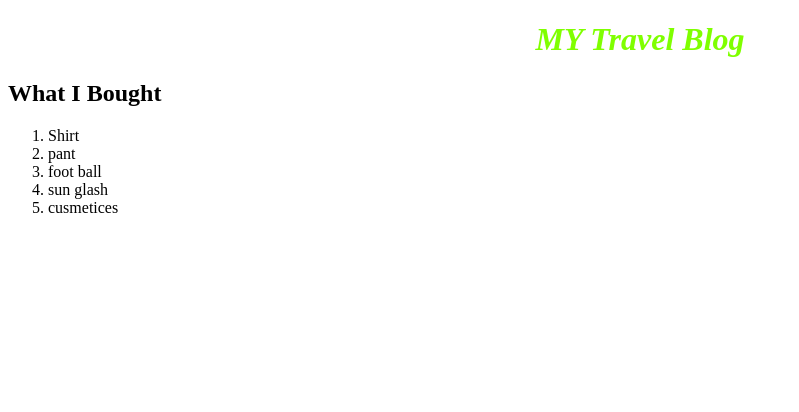
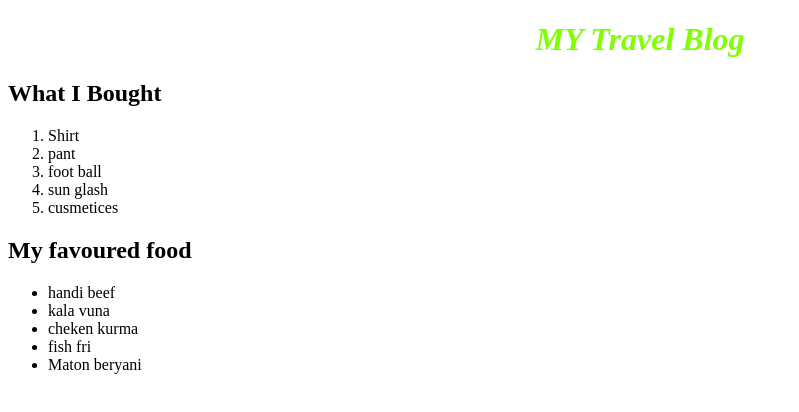
Before and after one commit to Imran7541/TASK-1-HTML, a plain HTML site: page index.html in a window 1280 px wide. Shown: the whole page, without its empty margins (0-799 px from the left). Drawn offline with Linux system fonts and the light colour scheme.

Commit message:
add to span with list

```diff
--- a/index.html
+++ b/index.html
@@ -29,6 +29,16 @@
             <li>cusmetices</li>
         </ol>
     </div>
+    <span>
+        <h2>My favoured food</h2>
+        <ul>
+            <li>handi beef</li>
+            <li>kala vuna</li>
+            <li>cheken kurma</li>
+            <li>fish fri</li>
+            <li>Maton beryani</li>
+        </ul>
+    </span>
 
 
 </body>
```
